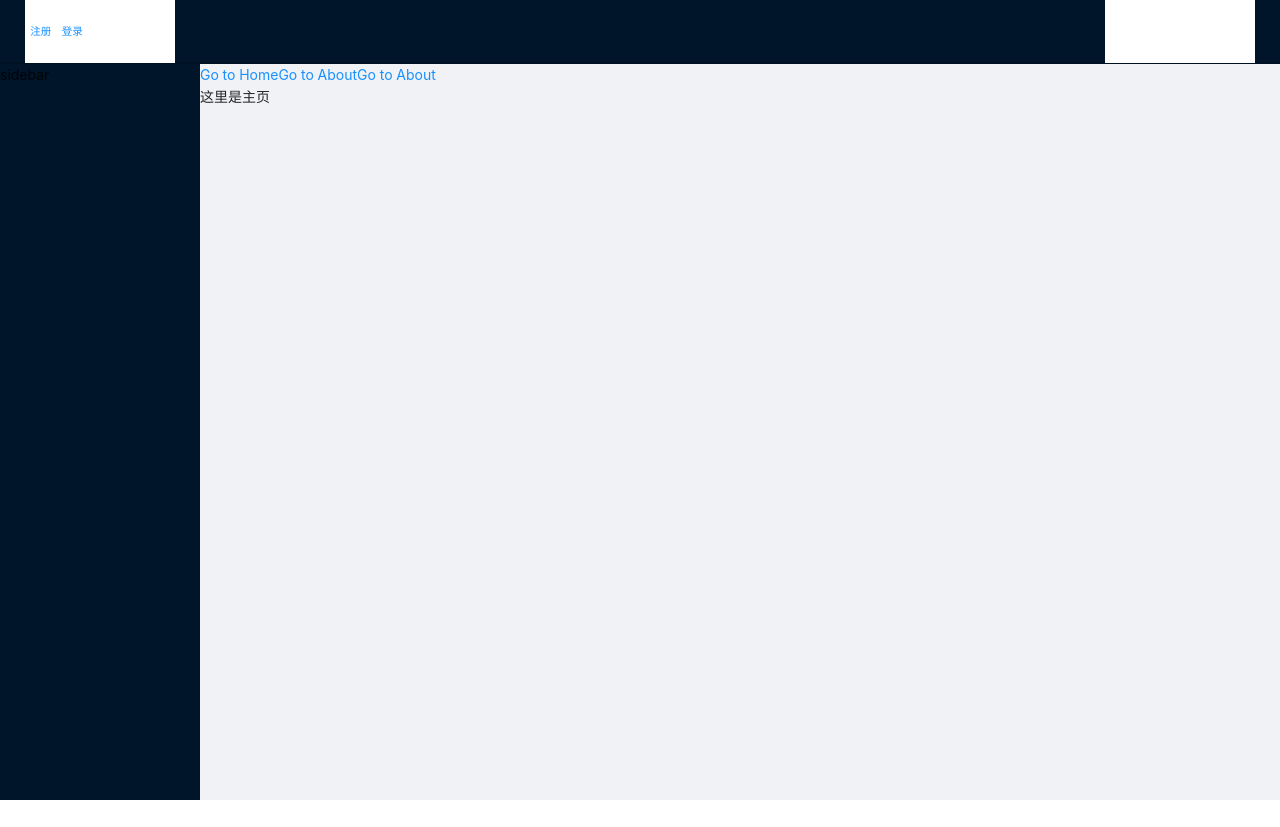
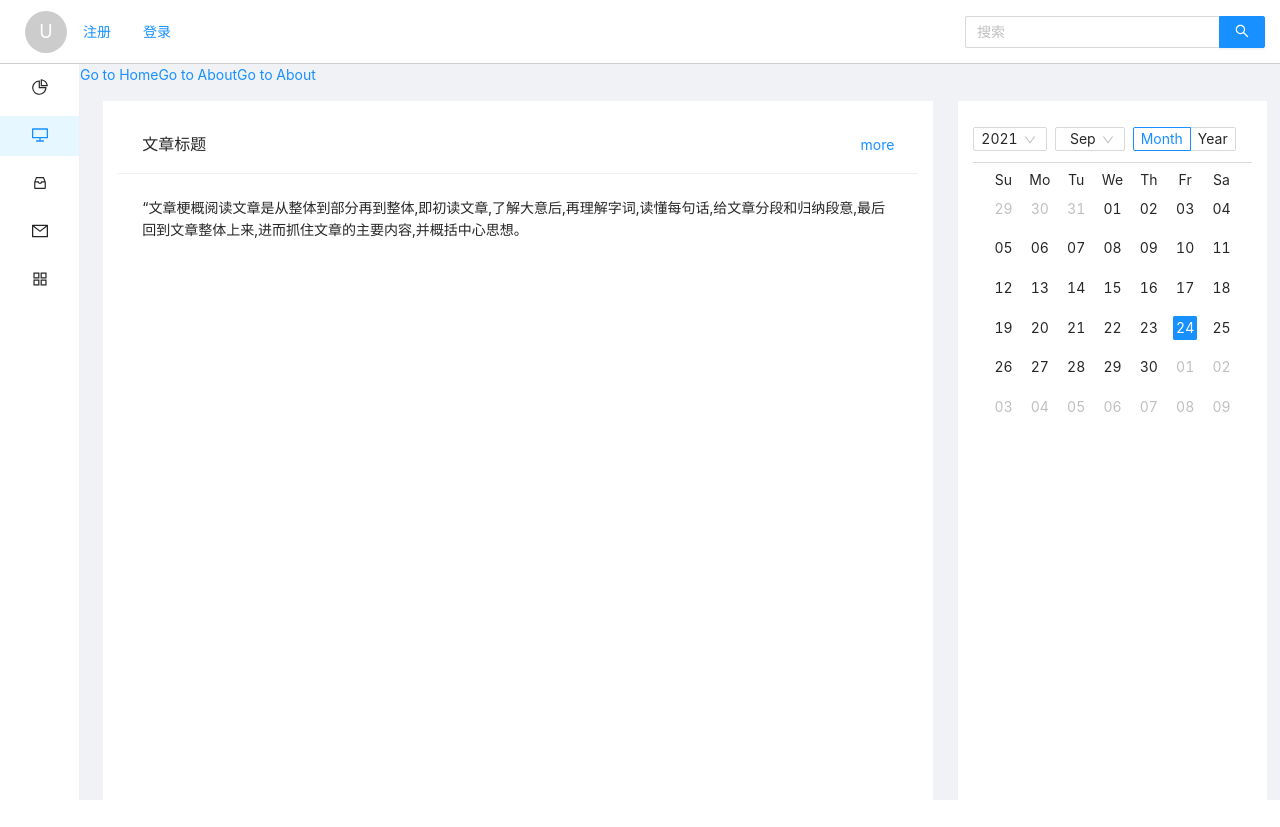
Before and after one commit to ly2020888/blog, a Vue app: page / in a window 1280 px wide. Before the commit the page ends 800 px from the top, so only its background shows below. Built offline with nearby package versions, Linux system fonts and the light colour scheme.

Commit message:
增加主页框

```diff
--- a/package.json
+++ b/package.json
@@ -7,6 +7,7 @@
     "serve": "vite preview"
   },
   "dependencies": {
+    "@ant-design/icons-vue": "^6.0.1",
     "ant-design-vue": "^2.2.8",
     "vue": "^3.2.13",
     "vue-router": "^4.0.11"
--- a/src/App.vue
+++ b/src/App.vue
@@ -3,6 +3,21 @@
 // Check out https://v3.vuejs.org/api/sfc-script-setup.html#sfc-script-setup
 import SideBar from './components/SideBar.vue'
 import TopBar from "./components/TopBar.vue"
+import Information from "./pages/Information.vue"
+import { ref, onMounted, provide } from "vue"
+
+let collapsed = document.body.clientWidth > 500? ref<boolean>(true) : ref<boolean>(false)
+interface appInfo { // 全局app信息放在这里
+  isPhone:Boolean
+}
+function getAppInfo():appInfo{
+    return {
+      isPhone: !collapsed.value
+    }
+}
+provide('appContext', getAppInfo) // provide 全局信息获取函数
+
+
 </script>
 
 <template>
@@ -14,14 +29,20 @@ import TopBar from "./components/TopBar.vue"
     </a-layout-header>
 
     <a-layout>
-    <a-layout-sider >
-      <SideBar class="aside"></SideBar>
+    <a-layout-sider :collapsed="true" :trigger="null" collapsible v-if="collapsed">
+      <SideBar class="aside" ></SideBar>
     </a-layout-sider>
     <a-layout-content>
       <router-link to="/Edit">Go to Home</router-link>
       <router-link to="/Index">Go to About</router-link>
       <router-link to="/View">Go to About</router-link>
-      <router-view></router-view>
+      <div class="passage_container">
+        <div id="main">
+         <router-view class="passage"></router-view>
+         <Information class="infoBar" v-if="collapsed"></Information>
+        </div>
+      </div>
+
     </a-layout-content>
     </a-layout>
 
@@ -43,9 +64,30 @@ import TopBar from "./components/TopBar.vue"
 .aside{
   height:100%;
 }
+.passage_container{
+  margin: 5px;
+  padding: 5px;
+  width: 100%;
+  justify-content: center;
+  display: flex;
+  overflow: hidden;
+  height:100%;
 
+}
+#main{
+  display: flex;
+}
+.passage{
+  background-color: #fff;
+
+}
+.infoBar{
+  background-color: #fff;
+}
 .header{
  padding: 0 !important;
+ background-color:  #fff !important;
  border-bottom: 1px solid rgba(0,0,0,0.2);
 }
+
 </style>
--- /dev/null
+++ b/src/components/Column.vue
@@ -0,0 +1,26 @@
+<script setup lang="ts">
+const props = defineProps({
+    isCollapsed: Boolean,
+})
+
+
+</script>
+<template>
+    <div class="card-container">
+     <a-card title="文章标题" style="width: 800px;" :class="{ collapsed: isCollapsed}" :bordered="false" hoverable>
+        <template #extra><a href="#">more</a></template>
+        <p>“文章梗概阅读文章是从整体到部分再到整体,即初读文章,了解大意后,再理解字词,读懂每句话,给文章分段和归纳段意,最后回到文章整体上来,进而抓住文章的主要内容,并概括中心思想。</p>
+     </a-card>
+    </div>
+</template>
+<style>
+.collapsed{
+    width:100% !important;
+}
+.card-container{
+    margin: 5px;
+    padding: 15px 15px;
+
+    border-bottom: 1px solid rbga(0,0,0,0.5);
+}
+</style>
--- a/src/components/HelloWorld.vue
+++ /dev/null
@@ -1,52 +0,0 @@
-<script setup lang="ts">
-import { ref } from 'vue'
-
-defineProps<{ msg: string }>()
-
-const count = ref(0)
-</script>
-
-<template>
-  <h1>{{ msg }}</h1>
-
-  <p>
-    Recommended IDE setup:
-    <a href="https://code.visualstudio.com/" target="_blank">VSCode</a>
-    +
-    <a href="https://github.com/johnsoncodehk/volar" target="_blank">Volar</a>
-  </p>
-
-  <p>See <code>README.md</code> for more information.</p>
-
-  <p>
-    <a href="https://vitejs.dev/guide/features.html" target="_blank">
-      Vite Docs
-    </a>
-    |
-    <a href="https://v3.vuejs.org/" target="_blank">Vue 3 Docs</a>
-  </p>
-
-  <button type="button" @click="count++">count is: {{ count }}</button>
-  <p>
-    Edit
-    <code>components/HelloWorld.vue</code> to test hot module replacement.
-  </p>
-</template>
-
-<style scoped>
-a {
-  color: #42b983;
-}
-
-label {
-  margin: 0 0.5em;
-  font-weight: bold;
-}
-
-code {
-  background-color: #eee;
-  padding: 2px 4px;
-  border-radius: 4px;
-  color: #304455;
-}
-</style>
--- a/src/components/SideBar.vue
+++ b/src/components/SideBar.vue
@@ -1,37 +1,69 @@
 <script setup lang="ts">
 
-import { onMounted, ref, watch } from "vue"
+import { watch, reactive, toRefs } from "vue"
+import { PieChartOutlined, DesktopOutlined, InboxOutlined,
+        MailOutlined, AppstoreOutlined } from '@ant-design/icons-vue';
 
-let isCollapse = document.body.clientWidth<400 ? ref(true) : ref(false);
+let {selectedKeys, openKeys} = toRefs(reactive({
+      collapsed: true,
+      selectedKeys: ['2'],
+      openKeys: [],
+      preOpenKeys: [],
+    }));
 
-
-
-function handleOpen(key:any, keyPath:any):void{
-    console.log(key, keyPath);
-}
-function handleClose(key:any, keyPath:any):void{
-    console.log(key, keyPath);
-}
-function handleCollapse(b:boolean):void{
-  isCollapse.value = b
-}
-
-onMounted(() => {
-  window.onresize = () =>{
-    console.log("resized!",document.body.clientWidth);
-    if(document.body.clientWidth<400){
-      handleCollapse(true);
-    }else {
-      handleCollapse(false);
-    }
- }
-
-})
+ watch( () =>selectedKeys.value, (val,oldVal)=>{
+    console.log(val)
+ })
 
 </script>
 
 <template>
-   <p>sidebar</p>
+   <a-menu
+      mode="inline"
+      v-model:openKeys="openKeys"
+      v-model:selectedKeys="selectedKeys"
+    >
+      <a-menu-item key="1">
+        <template #icon>
+          <PieChartOutlined />
+        </template>
+        <span>Option 1</span>
+      </a-menu-item>
+      <a-menu-item key="2">
+        <template #icon>
+          <DesktopOutlined />
+        </template>
+        <span>Option 2</span>
+      </a-menu-item>
+      <a-menu-item key="3">
+        <template #icon>
+          <InboxOutlined />
+        </template>
+        <span>Option 3</span>
+      </a-menu-item>
+      <a-sub-menu key="sub1">
+        <template #icon>
+          <MailOutlined />
+        </template>
+        <template #title>Navigation One</template>
+        <a-menu-item key="5">Option 5</a-menu-item>
+        <a-menu-item key="6">Option 6</a-menu-item>
+        <a-menu-item key="7">Option 7</a-menu-item>
+        <a-menu-item key="8">Option 8</a-menu-item>
+      </a-sub-menu>
+      <a-sub-menu key="sub2">
+        <template #icon>
+          <AppstoreOutlined />
+        </template>
+        <template #title>Navigation Two</template>
+        <a-menu-item key="9">Option 9</a-menu-item>
+        <a-menu-item key="10">Option 10</a-menu-item>
+        <a-sub-menu key="sub3" title="Submenu">
+          <a-menu-item key="11">Option 11</a-menu-item>
+          <a-menu-item key="12">Option 12</a-menu-item>
+        </a-sub-menu>
+      </a-sub-menu>
+    </a-menu>
 </template>
 
 <style>
--- a/src/components/TopBar.vue
+++ b/src/components/TopBar.vue
@@ -1,15 +1,27 @@
 <script setup lang="ts">
 
+import { reactive, toRefs, ref } from "vue"
+
+let value = ref("")
+const onSearch = (searchValue: string) => {
+      console.log('use value', searchValue);
+      console.log('or use this.value', value.value);
+    };
 </script>
 <template>
 <div class="topbar">
     <div class="container">
-
-        <div class="fontbtn" ><a>注册</a></div>
-        <div class="fontbtn" ><a>登录</a></div>
+        <a-avatar :size="42" >U</a-avatar>
+         <a-button type="link">注册</a-button>
+         <a-button type="link">登录</a-button>
     </div>
     <div class="container">
-
+        <a-input-search
+            v-model:value="value"
+            placeholder="搜索"
+            enter-button
+            @search="onSearch"
+        />
     </div>
 </div>
 </template>
@@ -24,20 +36,13 @@
 }
 .container{
     display: flex;
-    width: 150px;
+    width: 300px;
     height:100%;
     background-color: #fff;
     justify-self: center;
     align-items: center;
     margin-left: 25px;
-    margin-right: 25px;
+    margin-right: 15px;
 }
-.fontbtn{
-    font-size: 0.75em;
-    margin:0.5em;
-}
-.fontbtn :hover{
-    color:rgb(70, 97, 218);
-    cursor: pointer;
-}
+
 </style>
--- a/src/main.ts
+++ b/src/main.ts
@@ -1,12 +1,13 @@
 import { createApp } from 'vue'
 import App from './App.vue'
 import router from "./router/route"
-import { Button, Checkbox, LayoutHeader, LayoutContent, LayoutFooter, Layout } from 'ant-design-vue';
+import { Button, Checkbox, LayoutHeader, LayoutContent, LayoutFooter, Layout, Menu, Avatar, Input, Card, Calendar } from 'ant-design-vue';
+
 import 'ant-design-vue/dist/antd.css';
 
 const app = createApp(App);
 
-[Button, Checkbox, Layout, LayoutHeader, LayoutContent, LayoutFooter, router].forEach( ( el:any ) =>
+[Button, Checkbox, Layout, LayoutHeader, LayoutContent, LayoutFooter, Menu, Avatar, Input, Card, Calendar, router].forEach( ( el:any ) =>
     app.use(el)
 )
 
--- a/src/pages/Index.vue
+++ b/src/pages/Index.vue
@@ -1,7 +1,12 @@
 <script setup lang="ts">
+import Column from "../components/Column.vue"
+import { inject } from "vue"
+
+let getAppInfo = inject("appContext", Function, true) //取出全局信息
+let { isPhone } = getAppInfo();
 </script>
 <template>
-    <p>这里是主页</p>
+    <Column :isCollapsed="isPhone"></Column>
 </template>
 <style>
 </style>
--- /dev/null
+++ b/src/pages/Information.vue
@@ -0,0 +1,20 @@
+<script setup lang="ts">
+import { ref } from "vue"
+import { Moment } from 'moment';
+const value = ref<Moment>();
+    const onPanelChange = (value: Moment, mode: string) => {
+      console.log(value, mode);
+    };
+</script>
+<template>
+    <div class="info-container">
+     <a-calendar v-model:value="value" :fullscreen="false" @panelChange="onPanelChange" />
+    </div>
+</template>
+<style>
+.info-container{
+    margin: 5px;
+    margin-left: 20px;
+    padding: 15px 15px;
+}
+</style>
```
